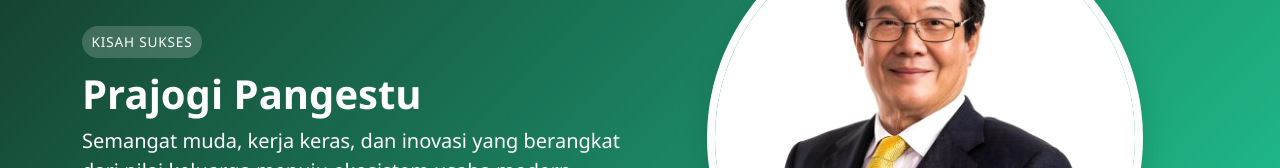
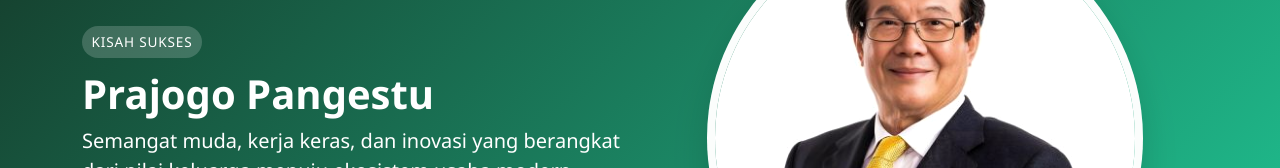
Before and after one commit to mlek12/tes-1, a plain HTML site: page index.html in a window 1280 px wide. Shown: the part 144-312 px from the top of the page. Drawn offline with nearby package versions, Linux system fonts and the light colour scheme.

Commit message:
Update index.html

```diff
--- a/index.html
+++ b/index.html
@@ -3,7 +3,7 @@
 <head>
     <meta charset="UTF-8" />
     <meta name="viewport" content="width=device-width, initial-scale=1" />
-    <title>Kisah Sukses Prajogi Pangestu</title>
+    <title>Kisah Sukses Prajogo Pangestu</title>
     <link href="https://cdn.jsdelivr.net/npm/bootstrap@5.3.2/dist/css/bootstrap.min.css" rel="stylesheet"/>
     <link href="style.css" rel="stylesheet" />  <!-- Link ke CSS terpisah -->
 </head>
@@ -14,7 +14,7 @@
             <div class="row align-items-center g-4">
                 <div class="col-lg-6">
                     <span class="eyebrow">Kisah Sukses</span>
-                    <h1 class="display-6 fw-bold mb-2">Prajogi Pangestu</h1>
+                    <h1 class="display-6 fw-bold mb-2">Prajogo Pangestu</h1>
                     <p class="lead mb-3">Semangat muda, kerja keras, dan inovasi yang berangkat dari nilai keluarga menuju ekosistem usaha modern.</p>
                     <div class="d-flex gap-2">
                         <a href="#perjalanan" class="btn btn-outline-light btn-lg">Perjalanan</a>
```
